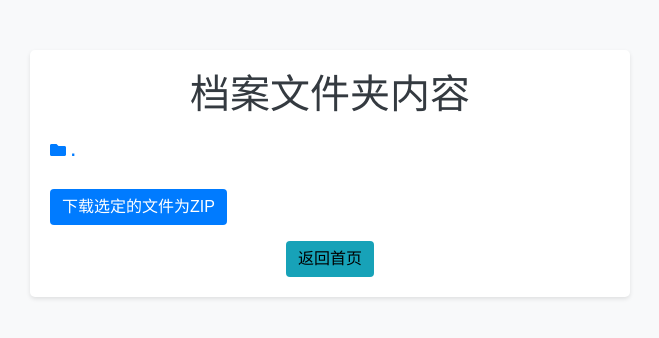
After one commit to Mintha-Li/ReDian, a Flask app: page /archives in a window 1280 px wide. The commit adds this page. Shown: the top 338 px of the page, without its empty margins (310-969 px from the left). Run offline with Flask 3, Linux system fonts and the light colour scheme.

Commit message:
增加归档界面

```diff
--- a/app.py
+++ b/app.py
@@ -1,17 +1,25 @@
-from flask import Flask, request, render_template, send_file
+from flask import Flask, request, render_template, send_file, abort, after_this_request
+import os
+import shutil
+import zipfile
+from datetime import datetime
 from func import process_files_in_folder
-import os
-from datetime import datetime
 
 app = Flask(__name__)
 
-# 配置输出文件夹
+# 配置输出文件夹和archives文件夹
 OUTPUT_FOLDER = 'outputs'
+ARCHIVES_FOLDER = 'archives'
 app.config['OUTPUT_FOLDER'] = OUTPUT_FOLDER
+app.config['ARCHIVES_FOLDER'] = ARCHIVES_FOLDER
 
 # 如果输出文件夹不存在，则创建它
 if not os.path.exists(app.config['OUTPUT_FOLDER']):
     os.makedirs(app.config['OUTPUT_FOLDER'])
+
+# 如果archives文件夹不存在，则创建它
+if not os.path.exists(app.config['ARCHIVES_FOLDER']):
+    os.makedirs(app.config['ARCHIVES_FOLDER'])
 
 @app.route('/')
 def index():
@@ -58,5 +66,110 @@ def clear_outputs():
             os.remove(file_path)
     return 'Outputs folder cleared successfully!'
 
+def get_all_files(folder):
+    # 递归获取文件夹中的所有文件
+    file_paths = []
+    for root, dirs, files in os.walk(folder):
+        for file in files:
+            file_paths.append(os.path.relpath(os.path.join(root, file), start=folder))
+    return file_paths
+
+def get_subfolders_with_files(folder):
+    # 获取文件夹中的所有子文件夹及其文件
+    subfolders = {}
+    for root, dirs, files in os.walk(folder):
+        subfolder_name = os.path.relpath(root, folder)
+        files_in_subfolder = [file for file in files]
+        subfolders[subfolder_name] = files_in_subfolder
+    return subfolders
+
+@app.route('/archives')
+def show_archives():
+    # 获取 archives 文件夹中的所有子文件夹及其文件列表
+    subfolders_with_files = {}
+    for root, dirs, files in os.walk(app.config['ARCHIVES_FOLDER']):
+        # 获取子文件夹相对路径
+        subfolder_name = os.path.relpath(root, app.config['ARCHIVES_FOLDER'])
+        # 将子文件夹的文件列表添加到字典中
+        subfolders_with_files[subfolder_name] = [file for file in files if not file.startswith('.')]  # 排除隐藏文件
+    print(subfolders_with_files)
+    return render_template('archives.html', subfolders_with_files=subfolders_with_files)
+
+
+
+
+@app.route('/download/<path:filename>')
+def download_file(filename):
+    base_path = app.config['ARCHIVES_FOLDER']
+    target_path = os.path.join(base_path, filename)
+
+    # 检查路径安全性
+    if not os.path.commonpath([base_path, target_path]) == base_path:
+        abort(404)
+
+    try:
+        return send_file(target_path, as_attachment=True)
+    except FileNotFoundError:
+        abort(404)
+
+@app.route('/download_folder/<path:foldername>')
+def download_folder(foldername):
+    base_path = app.config['ARCHIVES_FOLDER']
+    target_path = os.path.join(base_path, foldername)
+
+    # 检查路径安全性
+    if not os.path.commonpath([base_path, target_path]) == base_path:
+        abort(404)
+
+    # 创建一个临时 ZIP 文件
+    archive_name = os.path.join(app.config['OUTPUT_FOLDER'], f"{foldername}")
+    shutil.make_archive(archive_name, 'zip', target_path)
+
+    # 返回 ZIP 文件作为附件
+    return send_file(f"{archive_name}.zip", as_attachment=True, download_name=f"{foldername}.zip")
+
+@app.route('/download_archive', methods=['POST'])
+def download_archive():
+    selected_files = request.form.getlist('file')
+    print(selected_files)
+
+    if not selected_files:
+        return "No files selected"
+
+    zip_folder = os.path.join(app.config['OUTPUT_FOLDER'], 'selected_files')
+    os.makedirs(zip_folder, exist_ok=True)
+
+    # 将选中的文件复制到临时文件夹中
+    for filename in selected_files:
+        source_path = os.path.join(app.config['ARCHIVES_FOLDER'], filename)
+        print(source_path)
+        dest_path = os.path.join(zip_folder, filename)
+        print(dest_path)
+        os.makedirs(os.path.dirname(dest_path), exist_ok=True)
+
+        # 复制文件
+        try:
+            shutil.copy(source_path, dest_path)
+            print(f"File copied successfully: {filename}")
+        except Exception as e:
+            print(f"Failed to copy file: {filename}. Error: {e}")
+
+    # 创建一个 ZIP 文件
+    zip_filename = os.path.join(app.config['OUTPUT_FOLDER'], 'selected_files.zip')
+    with zipfile.ZipFile(zip_filename, 'w') as zipf:
+        for root, _, files in os.walk(zip_folder):
+            for file in files:
+                file_path = os.path.join(root, file)
+                arcname = os.path.relpath(file_path, zip_folder)
+                zipf.write(file_path, arcname=arcname)
+
+    @after_this_request
+    def remove_temp_files(response):
+        shutil.rmtree(zip_folder)
+        return response
+
+    # 提供 ZIP 文件的下载链接
+    return send_file(zip_filename,as_attachment=True, download_name='selected_files.zip')
+
 if __name__ == '__main__':
-    app.run(debug=False)
+    app.run(debug=True)
--- /dev/null
+++ b/templates/archives.html
@@ -0,0 +1,141 @@
+<!DOCTYPE html>
+<html lang="zh-CN">
+<head>
+    <meta charset="UTF-8">
+    <meta name="viewport" content="width=device-width, initial-scale=1.0">
+    <title>归档</title>
+    <!-- 引入Bootstrap CSS -->
+    <link href="https://cdn.jsdelivr.net/npm/bootstrap@5.0.0/dist/css/bootstrap.min.css" rel="stylesheet">
+     <!-- 引入FontAwesome图标 -->
+    <link href="https://cdnjs.cloudflare.com/ajax/libs/font-awesome/5.15.3/css/all.min.css" rel="stylesheet">
+    <style>
+        /* 自定义样式 */
+        body {
+            font-family: Arial, sans-serif;
+            background-color: #f8f9fa;
+            margin: 0;
+            padding: 0;
+        }
+        .container {
+            max-width: 600px;
+            margin: 50px auto;
+            padding: 20px;
+            background-color: #fff;
+            border-radius: 5px;
+            box-shadow: 0 2px 4px rgba(0, 0, 0, 0.1);
+        }
+        h1, h2 {
+            text-align: center;
+            color: #343a40;
+            margin-bottom: 20px;
+        }
+        .tree {
+            list-style: none;
+            margin: 0;
+            padding: 0;
+        }
+        .tree > li {
+            margin-bottom: 10px;
+        }
+        .tree > li > span {
+            font-weight: bold;
+            cursor: pointer;
+            color: #007bff;
+            display: inline-block;
+            width: 100%;
+        }
+        .tree > li > ul {
+            margin-top: 5px;
+            padding-left: 20px;
+            border-left: 1px dashed #ccc;
+        }
+        .file-item {
+            margin-left: 10px;
+            list-style: none;
+        }
+        .file-item label {
+            display: block;
+        }
+        .file-item input[type="checkbox"] {
+            margin-right: 5px;
+        }
+        .folder-icon::before {
+            content: "\f07b"; /* 使用FontAwesome图标 */
+            font-family: "Font Awesome 5 Free";
+            margin-right: 5px;
+        }
+        .file-icon::before {
+            content: "\f15b"; /* 使用FontAwesome图标 */
+            font-family: "Font Awesome 5 Free";
+            margin-right: 5px;
+        }
+        .btn-secondary {
+            background-color: #6c757d;
+            color: #fff;
+            border: none;
+        }
+        .btn-secondary:hover {
+            background-color: #5a6268;
+        }
+        .btn-primary {
+            background-color: #007bff;
+            border: none;
+        }
+        .btn-primary:hover {
+            background-color: #0056b3;
+        }
+        .btn-info {
+            background-color: #17a2b8;
+            border: none;
+        }
+        .btn-info:hover {
+            background-color: #138496;
+        }
+    </style>
+</head>
+<body>
+    <div class="container">
+        <h1>档案文件夹内容</h1>
+        <form action="/download_archive" method="post">
+            <ul class="tree">
+                {% for folder, files in subfolders_with_files.items() %}
+                    <li>
+                        <span class="caret folder-icon" data-bs-toggle="collapse" data-bs-target="#folder{{ loop.index }}">{{ folder }}</span>
+                        <ul id="folder{{ loop.index }}" class="collapse">
+                            {% if files %}
+                                {% for file in files %}
+                                <li class="file-item">
+                                    <label>
+                                        <input type="checkbox" name="file" value="{{ folder }}/{{ file }}">
+                                        <span class="file-icon"></span>{{ file }}
+                                    </label>
+                                </li>
+                                {% endfor %}
+                            {% else %}
+                                <li class="file-item">该文件夹中没有文件</li>
+                            {% endif %}
+                        </ul>
+                    </li>
+                {% endfor %}
+            </ul>
+            <button type="submit" class="btn btn-primary mt-3">下载选定的文件为ZIP</button>
+        </form>
+        <!-- 添加跳转按钮 -->
+        <div class="text-center mt-3">
+            <a href="/" class="btn btn-info">返回首页</a>
+        </div>
+    </div>
+    <!-- 引入Bootstrap JS -->
+    <script src="https://cdn.jsdelivr.net/npm/bootstrap@5.0.0/dist/js/bootstrap.bundle.min.js"></script>
+    <script src="https://code.jquery.com/jquery-3.6.0.min.js"></script>
+    <!-- 初始化折叠组件 -->
+    <script>
+        document.addEventListener("DOMContentLoaded", function() {
+            var collapseElements = document.querySelectorAll('[data-bs-toggle="collapse"]');
+            collapseElements.forEach(function(element) {
+                new bootstrap.Collapse(element);
+            });
+        });
+    </script>
+</body>
+</html>
--- a/templates/index.html
+++ b/templates/index.html
@@ -49,6 +49,10 @@
                 </div>
             </div>
         </form>
+        <!-- 添加跳转按钮 -->
+        <div class="text-center mt-3">
+            <a href="/archives" class="btn btn-info">查看 Archives</a>
+        </div>
     </div>
     <!-- 引入Bootstrap JS -->
     <script src="https://cdn.jsdelivr.net/npm/bootstrap@5.0.0/dist/js/bootstrap.bundle.min.js"></script>
```
Also changed, not shown: templates/style.css (added, +47 -0 lines), 1 other file.
